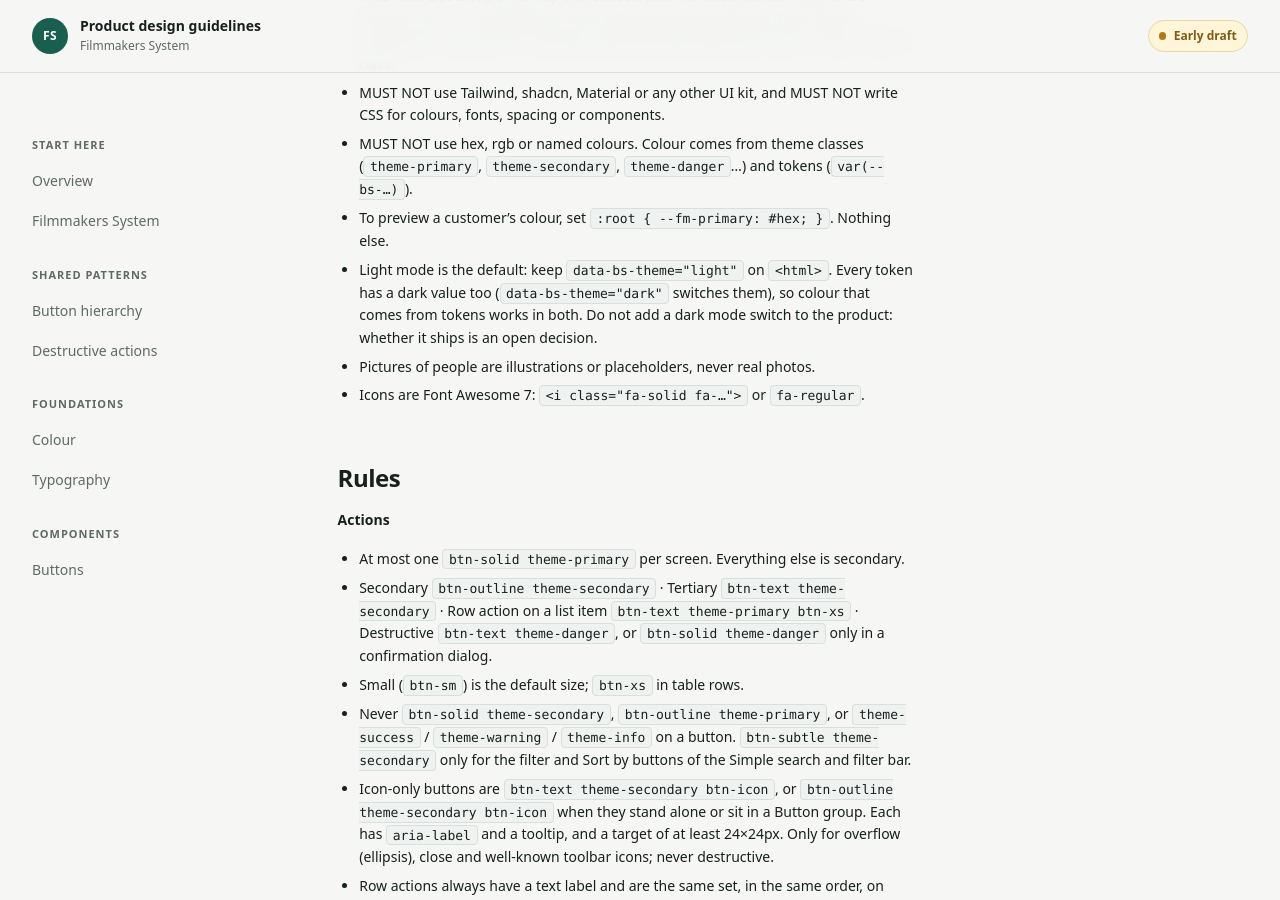
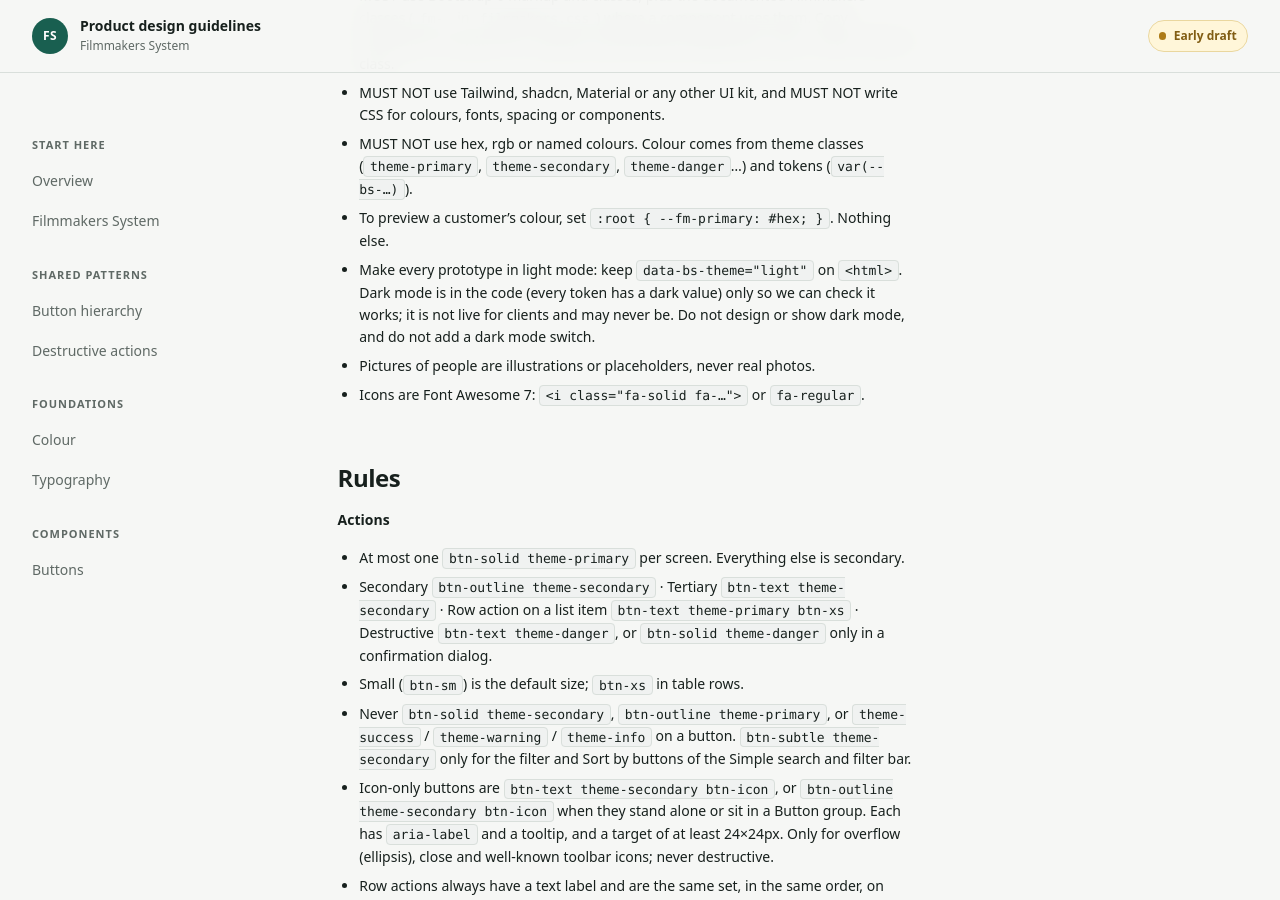
Before and after one commit to LucyCoker/product-design-guidelines-1, a Jekyll site: the page built from design-system/prototype-kit/PROTOTYPE.md, in a window 1280 px wide and 900 px high, scrolled down 746 px. Built offline with Jekyll 4.4.1, drawn with Linux system fonts in a browser that asks for light colours; our own code applies the rules of GitHub Pages for plain Markdown files.

Commit message:
Prototype kit: prototypes are made in light mode; dark mode is not live
Co-Authored-By: Claude Opus 5.5 <noreply@anthropic.com>
Claude-Session: https://claude.ai/code/session_01S1noaH7xhe7KAFAsyi61DR

```diff
--- a/design-system/index.html
+++ b/design-system/index.html
@@ -405,6 +405,7 @@
 <div class="lib-page-head">
   <h1 class="fs-2xl">Prototype kit</h1>
   <p>Start any prototype from the real design system. Claude Design, Claude Code, Lovable, v0 or Bolt: the prototype loads the same CSS as this library, and copies markup from it. Nothing gets rebuilt, so nothing drifts.</p>
+  <p class="lib-flag"><i class="fa-solid fa-circle-info fg-3" aria-hidden="true"></i><span><b>Make prototypes in light mode.</b> Dark mode is in the code only so we can check it works. It is not live for clients, and may never be.</span></p>
 </div>
 
 <div class="lib-steps">
--- a/design-system/prototype-kit/PROTOTYPE.md
+++ b/design-system/prototype-kit/PROTOTYPE.md
@@ -19,7 +19,7 @@ Start from `design-system/prototype-kit/starter.html`. It already has the header
 - MUST NOT use Tailwind, shadcn, Material or any other UI kit, and MUST NOT write CSS for colours, fonts, spacing or components.
 - MUST NOT use hex, rgb or named colours. Colour comes from theme classes (`theme-primary`, `theme-secondary`, `theme-danger`…) and tokens (`var(--bs-…)`).
 - To preview a customer's colour, set `:root { --fm-primary: #hex; }`. Nothing else.
-- Light mode is the default: keep `data-bs-theme="light"` on `<html>`. Every token has a dark value too (`data-bs-theme="dark"` switches them), so colour that comes from tokens works in both. Do not add a dark mode switch to the product: whether it ships is an open decision.
+- Make every prototype in light mode: keep `data-bs-theme="light"` on `<html>`. Dark mode is in the code (every token has a dark value) only so we can check it works; it is not live for clients and may never be. Do not design or show dark mode, and do not add a dark mode switch.
 - Pictures of people are illustrations or placeholders, never real photos.
 - Icons are Font Awesome 7: `<i class="fa-solid fa-…">` or `fa-regular`.
 
```
